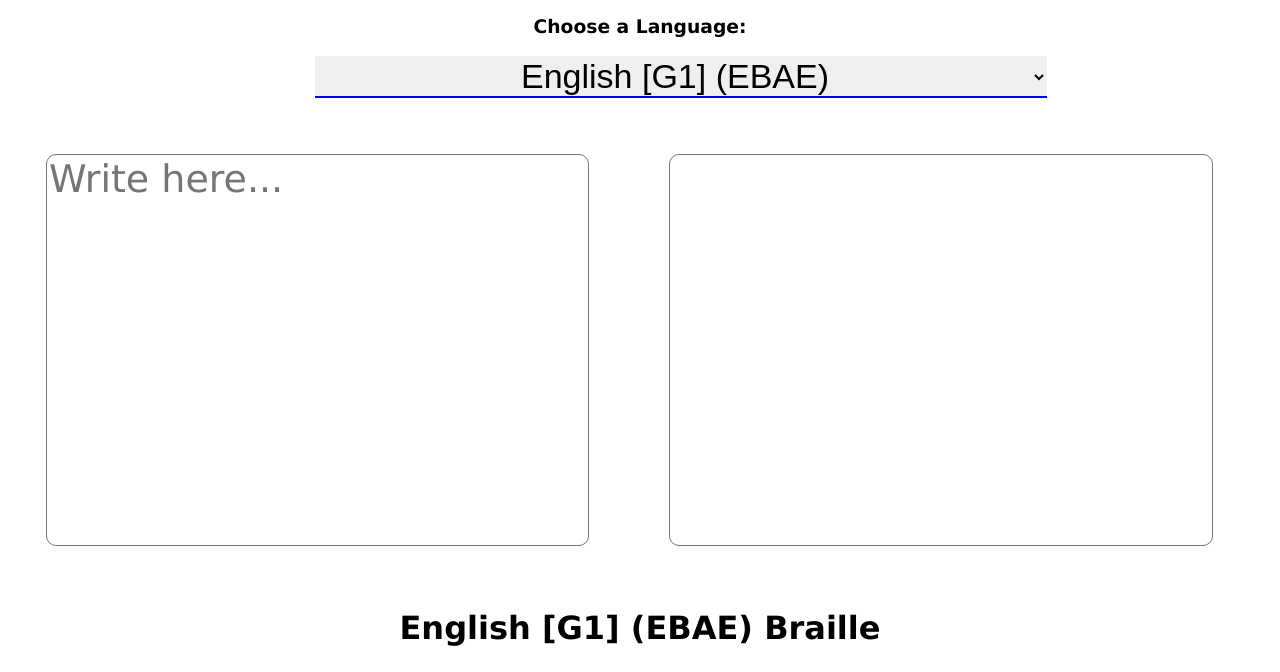
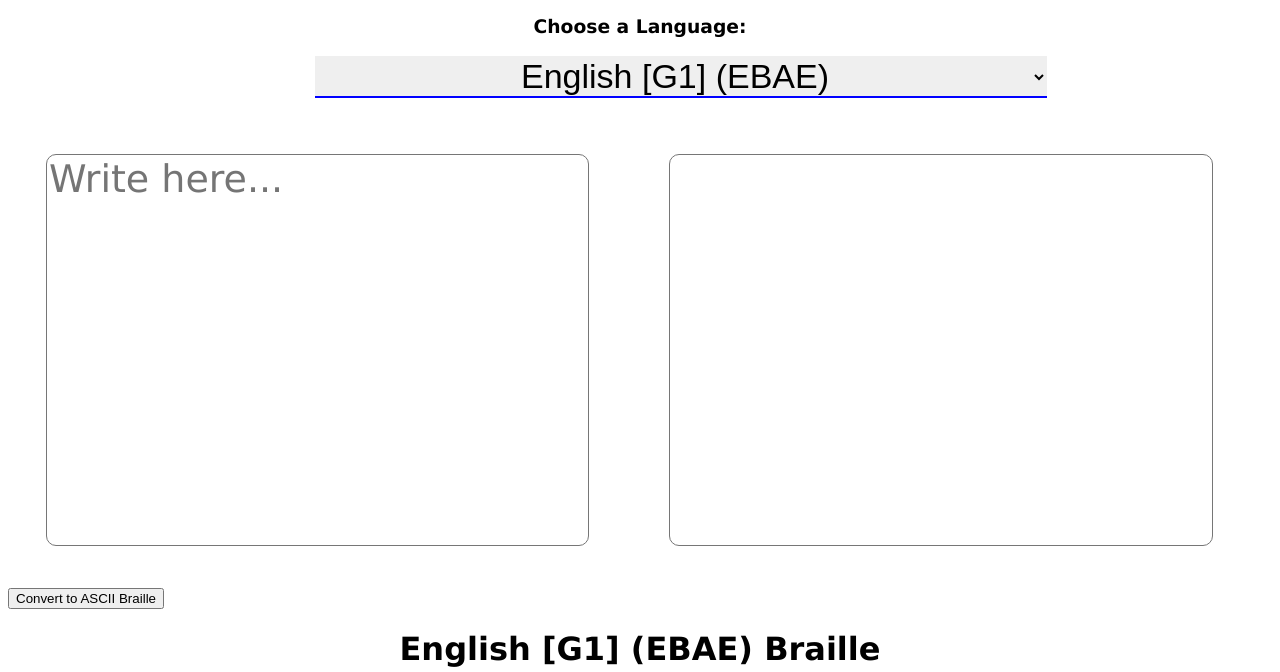
Before and after one commit to letterly/letterly.github.io, a plain HTML site: page interbraille.html in a window 1280 px wide. Shown: the part 108-780 px from the top of the page. Drawn offline with Linux system fonts and the light colour scheme.

Commit message:
Add files via upload

```diff
--- a/interbraille.html
+++ b/interbraille.html
@@ -16,6 +16,7 @@
         <br>
         <textarea id="input" spellcheck="false" onkeyup="printBraille(this.value)"></textarea>
         <textarea id="output" contenteditable="false"></textarea>
+        <button onclick="asciize()">Convert to ASCII Braille</button>
             <h1><span id="brltype"></span> Braille</h1>
             <div class="tables">
                 <table id="t0">
--- a/interbraille.js
+++ b/interbraille.js
@@ -383,3 +383,81 @@ function changeLang(lang){
 
 
 }
+
+
+function asciize(){
+    v = (output.value)
+
+    stringo = {
+        "⠀": " ",
+        "⠮": "!",
+        "⠐": `"`,
+        "⠼": "#",
+        "⠫": "$",
+        "⠩": "%",
+        "⠯": "&",
+        "⠄": "'",
+        "⠷": "(",
+        "⠾": ")",
+        "⠡": "*",
+        "⠬": "+",
+        "⠠": ",",
+        "⠤": "-",
+        "⠨": ".",
+        "⠌": "/",
+        "⠴": "0",
+        "⠂": "1",
+        "⠆": "2",
+        "⠒": "3",
+        "⠲": "4",
+        "⠢": "5",
+        "⠖": "6",
+        "⠶": "7",
+        "⠦": "8",
+        "⠔": "9",
+        "⠱": ":",
+        "⠰": ";",
+        "⠣": "<",
+        "⠿": "=",
+        "⠜": ">",
+        "⠹": "?",
+        "⠈": "@",
+        "⠁": "A",
+        "⠃": "B",
+        "⠉": "C",
+        "⠙": "D",
+        "⠑": "E",
+        "⠋": "F",
+        "⠛": "G",
+        "⠓": "H",
+        "⠊": "I",
+        "⠚": "J",
+        "⠅": "K",
+        "⠇": "L",
+        "⠍": "M",
+        "⠝": "N",
+        "⠕": "O",
+        "⠏": "P",
+        "⠟": "Q",
+        "⠗": "R",
+        "⠎": "S",
+        "⠞": "T",
+        "⠥": "U",
+        "⠧": "V",
+        "⠺": "W",
+        "⠭": "X",
+        "⠽": "Y",
+        "⠵": "Z",
+        "⠪": "[",
+        "⠳": "\\",
+        "⠻": "]",
+        "⠘": "^",
+        "⠸": "_",
+    }
+
+    for(o of Object.entries(stringo)){
+        v = v.replace(new RegExp(o[0], "g"), o[1])
+    }
+
+    output.value = v
+}
```
Also changed, not shown: interbraille.txt.
